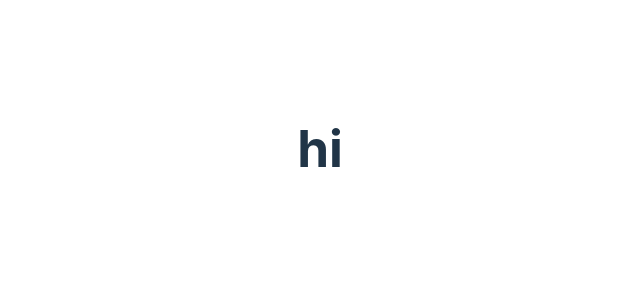
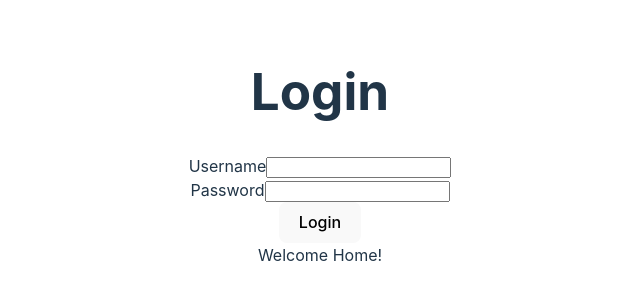
Before and after one commit to OmarMallouk/EchoWave-app, a React (Vite) app: page / in a window 1280 px wide. Shown: the part 252-552 px from the top of the page, without its empty margins (320-960 px from the left). Built offline with nearby package versions, Linux system fonts and the light colour scheme.

Commit message:
added a home page

```diff
--- a/src/App.tsx
+++ b/src/App.tsx
@@ -1,10 +1,15 @@
 import { useState } from "react";
-
+import { AuthProvider } from "./context/AuthContext";
+import Login from "./pages/Login/Login";
+import Home from "./pages/Home/Home";
 import "./App.css";
 
-function App() {
+const App: React.FC =() => {
   return (
- <div><h1>hi</h1></div>
+    <AuthProvider>
+      <Login/>
+      <Home/>
+    </AuthProvider>
   );
 }
 
--- /dev/null
+++ b/src/pages/Home/Home.tsx
@@ -0,0 +1,11 @@
+
+
+const Home = () => {
+    return (
+        <div>
+            Welcome Home!
+        </div>
+     );
+}
+
+export default Home;
```
